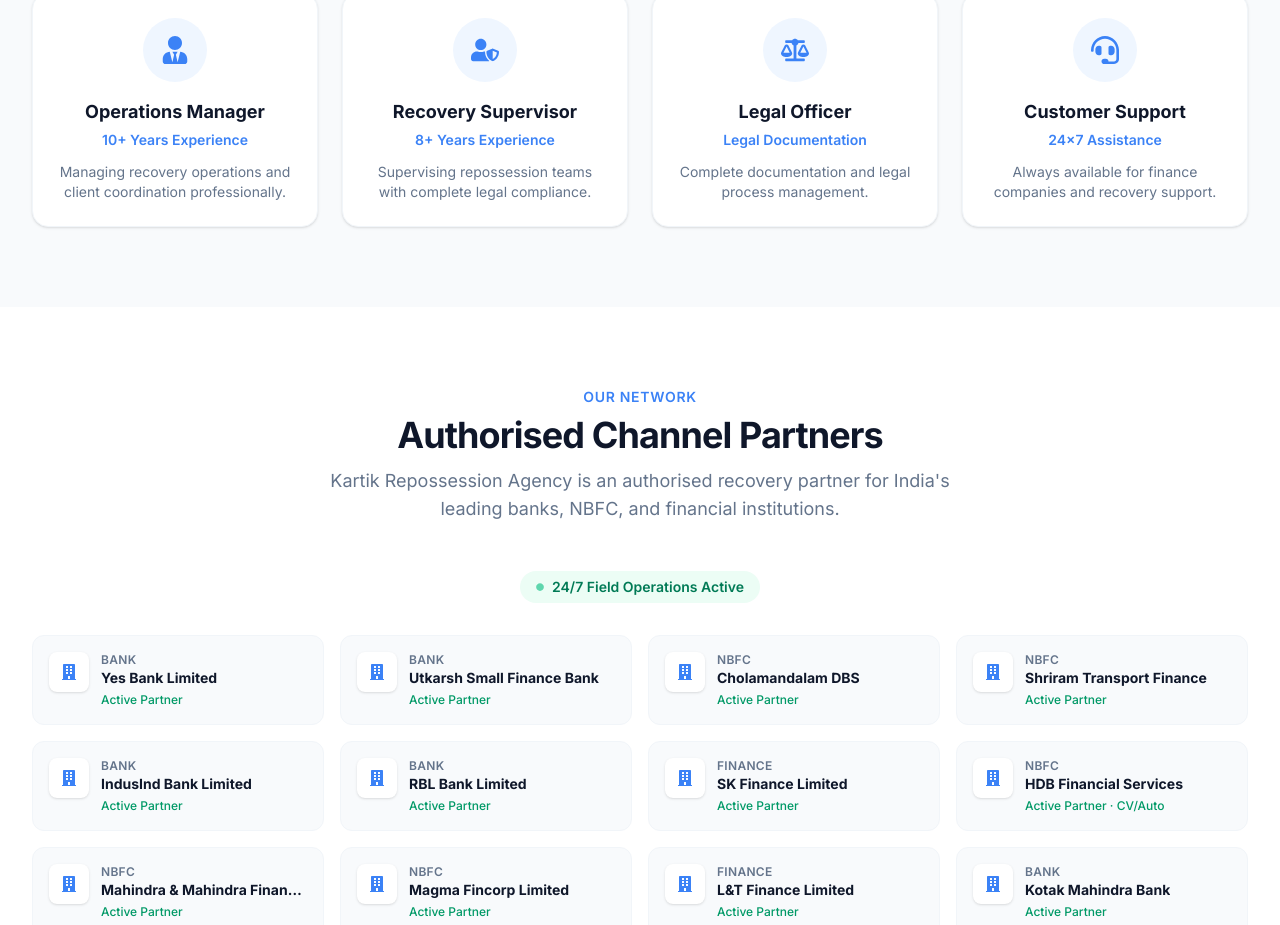
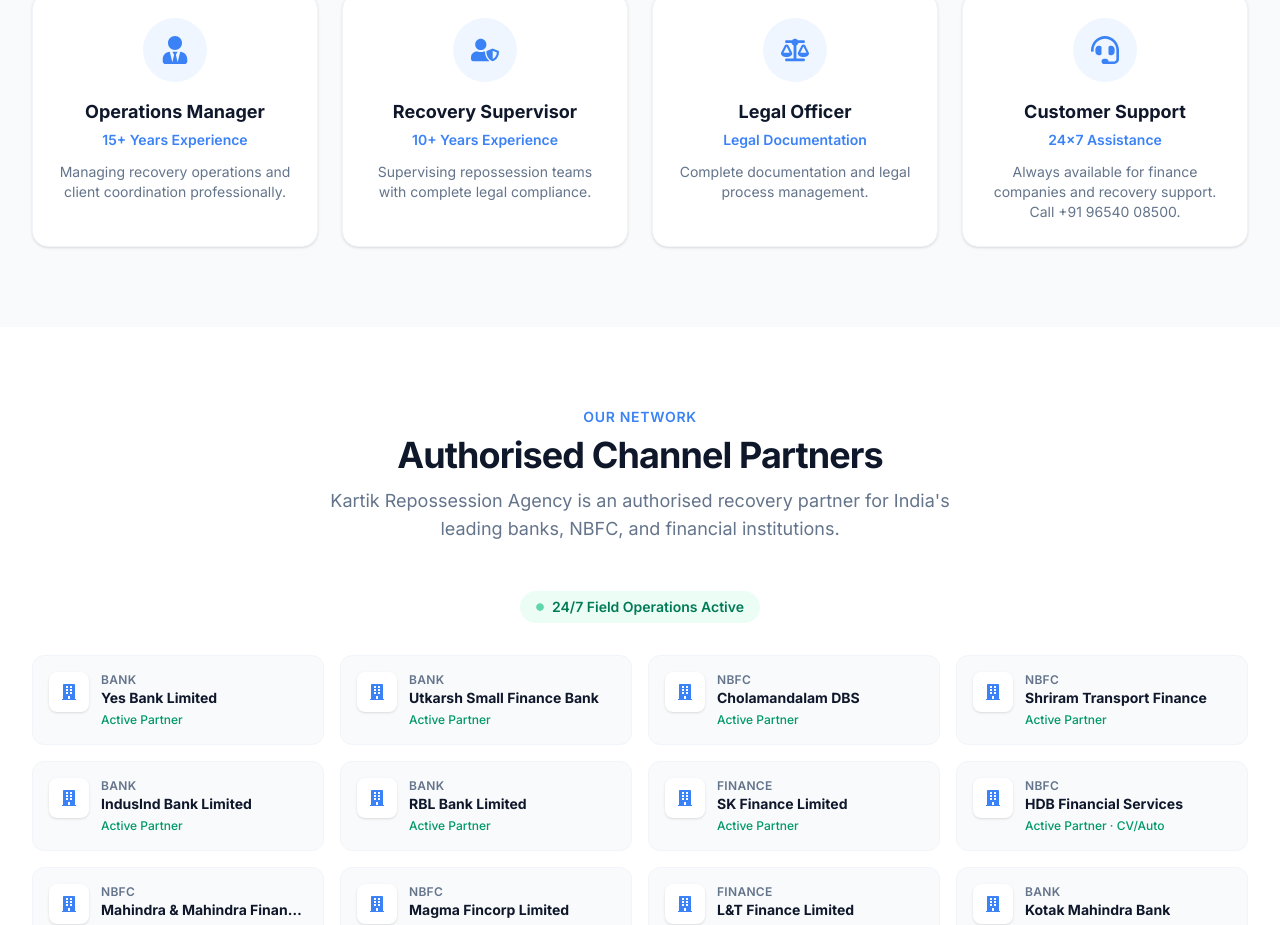
Before and after one commit to ssdi112526-design/KartikReposessionNew, a React (Vite) app: page / in a window 1280 px wide. Shown: the part 2460-3385 px from the top of the page. Built offline with nearby package versions, Linux system fonts and the light colour scheme; no server answers.

Commit message:
new update name

```diff
--- a/src/data/content.js
+++ b/src/data/content.js
@@ -51,13 +51,13 @@
 export const fallbackTeam = [
   {
     role: 'Operations Manager',
-    experience: '10+ Years Experience',
+    experience: '15+ Years Experience',
     description: 'Managing recovery operations and client coordination professionally.',
     icon: 'FaUserTie',
   },
   {
     role: 'Recovery Supervisor',
-    experience: '8+ Years Experience',
+    experience: '10+ Years Experience',
     description: 'Supervising repossession teams with complete legal compliance.',
     icon: 'FaUserShield',
   },
@@ -70,7 +70,7 @@
   {
     role: 'Customer Support',
     experience: '24×7 Assistance',
-    description: 'Always available for finance companies and recovery support.',
+    description: 'Always available for finance companies and recovery support. Call +91 96540 08500.',
     icon: 'FaHeadset',
   },
 ];
```
